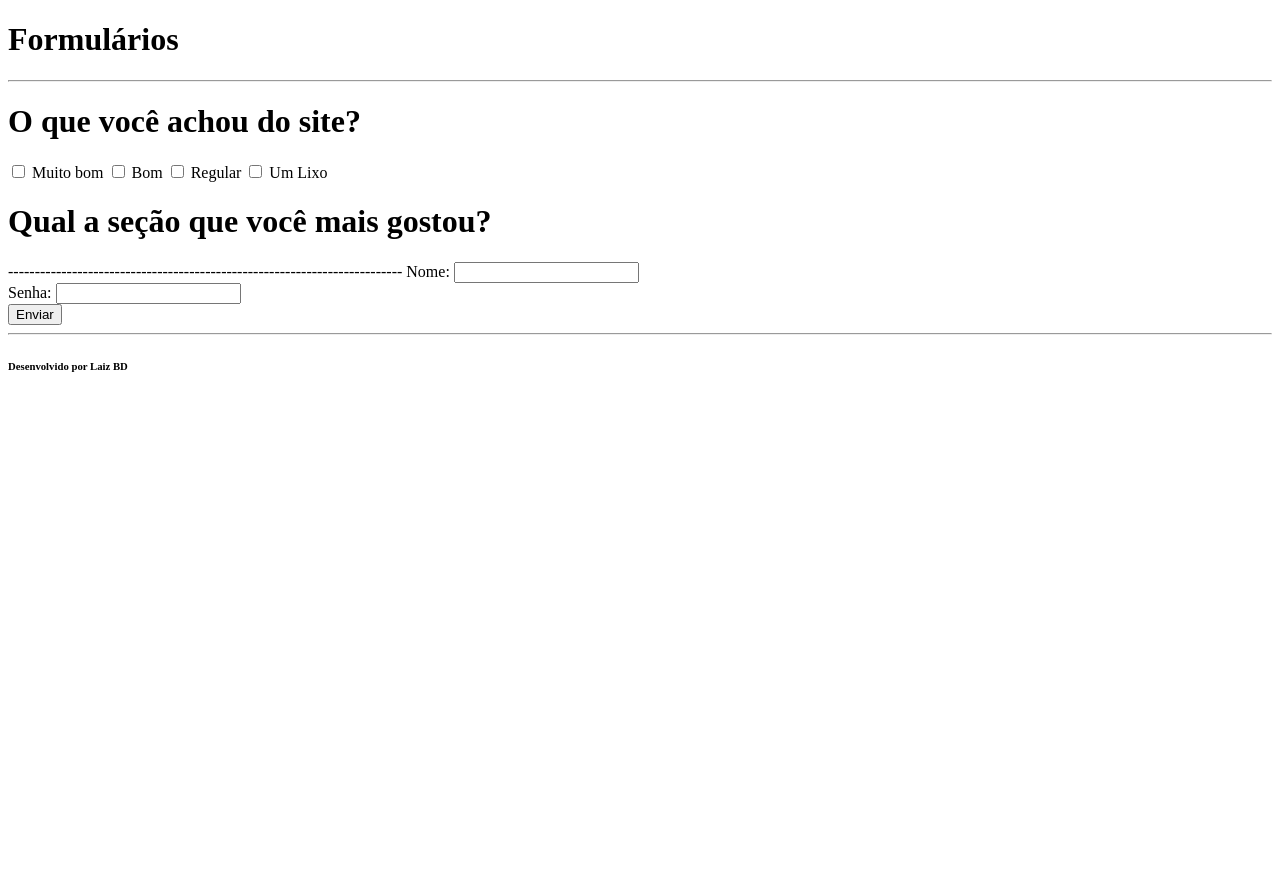
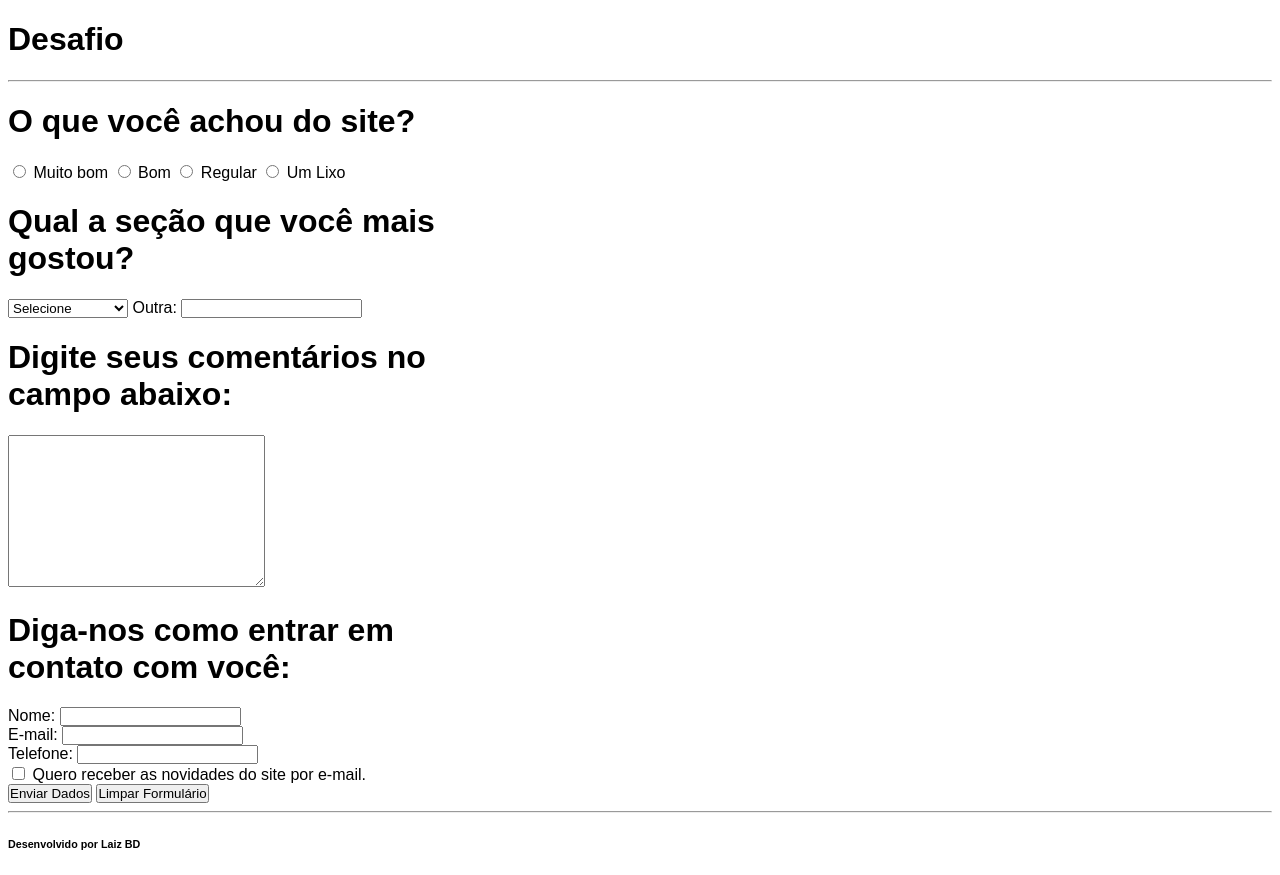
Before and after one commit to MegamiCheon/php_Marc, a PHP site: page / in a window 1280 px wide. Before the commit the page ends 372 px from the top, so only its background shows below. Run offline with PHP 8.4, Linux system fonts and the light colour scheme.

Commit message:
006 desafio fazer

```diff
--- a/006/Formularios/header.php
+++ b/006/Formularios/header.php
@@ -4,11 +4,12 @@
     <meta charset="UTF-8">
     <meta http-equiv="X-UA-Compatible" content="IE=edge">
     <meta name="viewport" content="width=device-width, initial-scale=1.0">
+    <link rel="stylesheet" href="style.css">
     <title>006</title>
 </head>
 <body>
 <header>
-    <h1>Formulários</h1>
+    <h1>Desafio</h1>
     <hr>
 </header>
 </body>
--- a/006/Formularios/index.php
+++ b/006/Formularios/index.php
@@ -2,24 +2,43 @@
     require('header.php')
 ?>
 
+
 <form action="receber.php" method="get">
     <h1>O que você achou do site?</h1>
-    <input type="checkbox" name="apro" value="MB"> Muito bom
-    <input type="checkbox" name="apro" value="B"> Bom
-    <input type="checkbox" name="apro" value="R"> Regular
-    <input type="checkbox" name="apro" value="UL"> Um Lixo <br>
+    <input type="radio" name="apro" value="MB"> Muito bom
+    <input type="radio" name="apro" value="B"> Bom
+    <input type="radio" name="apro" value="R"> Regular
+    <input type="radio" name="apro" value="UL"> Um Lixo <br>
 
     <h1>Qual a seção que você mais gostou?</h1>
---------------------------------------------------------------------------
+    <select name="film" id="film">
+        <option value="sel">Selecione</option>
+        <option value="lan">Em Lançamento</option>
+        <option value="esp">Em Cartaz</option>
+        <option value="old">Old</option>
+    </select>
+    <label for="outra">Outra: </label>
+    <input type="text" name="outra"><br>
+
+    <h1>Digite seus comentários no campo abaixo:</h1>
+    <textarea name="comt" id="comt" cols="30" rows="10"></textarea><br>
+
+    <h1>Diga-nos como entrar em contato com você: </h1>
     <label for="nome">Nome: </label>
     <input type="text" name="nome"><br>
+    <label for="email">E-mail: </label>
+    <input type="email" name="email"><br>
+    <label for="fone">Telefone: </label>
+    <input type="text" name="fone"><br>
 
-    <label for="senha">Senha: </label>
-    <input type="text" name="senha"><br>
+    <input type="checkbox" name="sim"> Quero receber as novidades do site por e-mail.<br>
+
+    <!-- <label for="senha">Senha: </label>
+    <input type="text" name="senha"><br> -->
 
 
-
-    <input type="submit" value="Enviar">
+    <input type="submit" value="Enviar Dados">
+    <input type="reset" value="Limpar Formulário">
 </form>
 
 <?php
--- /dev/null
+++ b/006/Formularios/style.css
@@ -0,0 +1,10 @@
+* {
+    font-family: Arial, Helvetica, sans-serif;
+    /* margin: 0; */
+    padding: 0;
+}
+
+form {
+  max-width: 500px;
+  margin: 0;
+}
```
